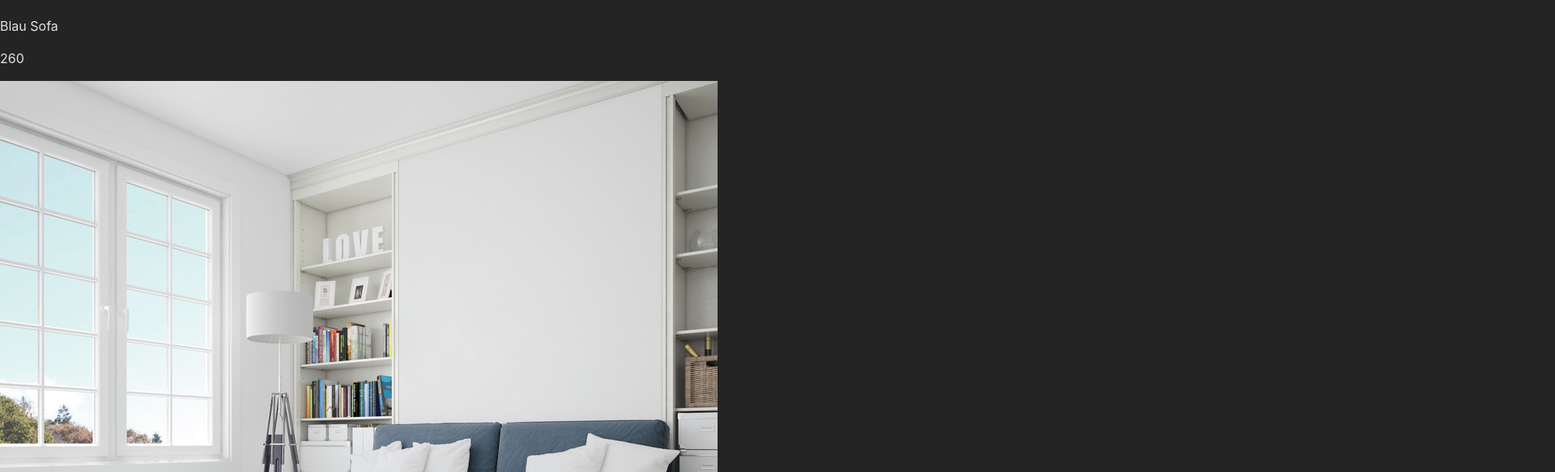
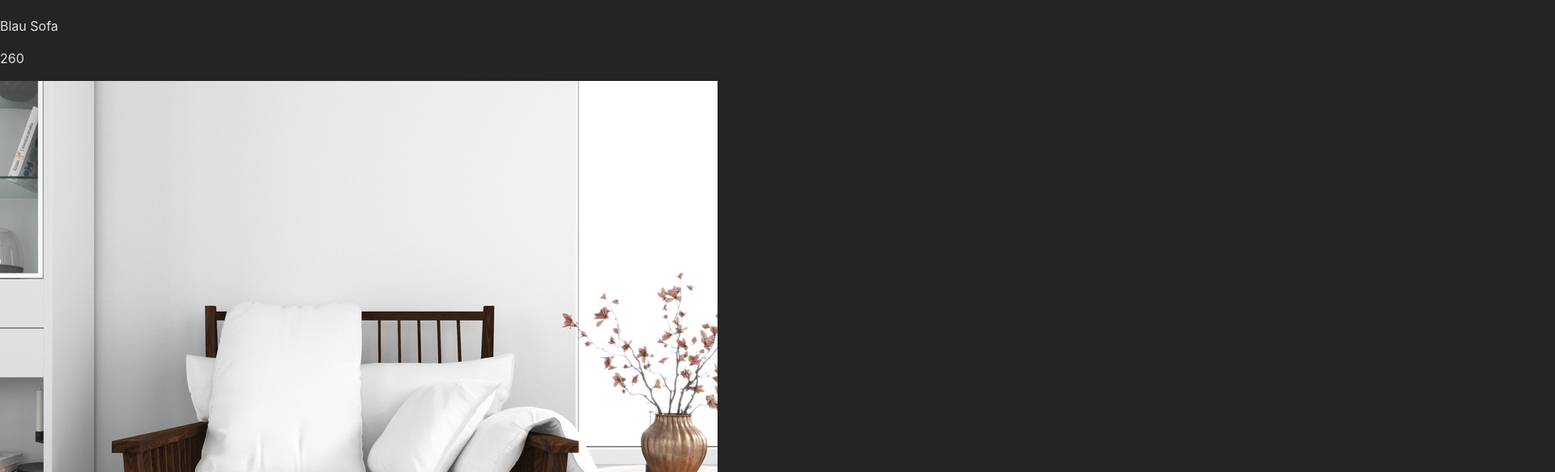
Before and after one commit to JanetAdedosu/decora, a React (Vite) app in the folder decora/: page / in a window 1280 px wide. Shown: the part 1073-1656 px from the top of the page at 81% size, 1920 px wide, since content can reach past the window. Built offline with nearby package versions, Linux system fonts and the light colour scheme.

Commit message:
change products

```diff
--- a/decora/src/data.js
+++ b/decora/src/data.js
@@ -16,7 +16,7 @@ const data = {
             name:'Blau Sofa',
             slug: 'Blau Sofa',
             category:'Living room',
-            image:"./B725C456-B472-4895-8804-BB1E57CEFA52_1_105_c.jpeg",
+            image:"./01F2F452-18D4-46F3-B5A2-9C8DE04F292E_1_105_c.jpeg",
             price: 260,
             countInStock: 7,
             brand: 'IKEA',
@@ -28,7 +28,7 @@ const data = {
             name:'Blau Sofa',
             slug: 'Blau Sofa',
             category:'Living room',
-            image:"./B725C456-B472-4895-8804-BB1E57CEFA52_1_105_c.jpeg",
+            image:"./roberto-nickson-rEJxpBskj3Q-unsplash.jpg",
             price: 260,
             countInStock: 7,
             brand: 'IKEA',
@@ -39,8 +39,8 @@ const data = {
         {
             name:'Blau Sofa',
             slug: 'Blau Sofa',
-            category:'Living room',
-            image:"./B725C456-B472-4895-8804-BB1E57CEFA52_1_105_c.jpeg",
+            category:'Kitchen section',
+            image:"./4DE8078D-A8D4-49F9-A835-3DE423CF29BF_1_105_c.jpeg",
             price: 260,
             countInStock: 7,
             brand: 'IKEA',
@@ -51,8 +51,8 @@ const data = {
         {
             name:'Blau Sofa',
             slug: 'Blau Sofa',
-            category:'Living room',
-            image:"./B725C456-B472-4895-8804-BB1E57CEFA52_1_105_c.jpeg",
+            category:'Kitchen section',
+            image:"./7935DD7D-73A2-4CDF-B775-9FCC5F6A5F9C_1_105_c.jpeg",
             price: 260,
             countInStock: 7,
             brand: 'IKEA',
@@ -63,8 +63,8 @@ const data = {
         {
             name:'Blau Sofa',
             slug: 'Blau Sofa',
-            category:'Living room',
-            image:"./B725C456-B472-4895-8804-BB1E57CEFA52_1_105_c.jpeg",
+            category:'Kichen section',
+            image:"./jason-briscoe-AQl-J19ocWE-unsplash.jpg",
             price: 260,
             countInStock: 7,
             brand: 'IKEA',
@@ -75,8 +75,8 @@ const data = {
         {
             name:'Blau Sofa',
             slug: 'Blau Sofa',
-            category:'Living room',
-            image:"./B725C456-B472-4895-8804-BB1E57CEFA52_1_105_c.jpeg",
+            category:'Bedroom section',
+            image:"./A67513CE-B995-4F7E-A5FA-14F9682377B4_1_105_c.jpeg",
             price: 260,
             countInStock: 7,
             brand: 'IKEA',
@@ -87,8 +87,8 @@ const data = {
         {
             name:'Blau Sofa',
             slug: 'Blau Sofa',
-            category:'Living room',
-            image:"./B725C456-B472-4895-8804-BB1E57CEFA52_1_105_c.jpeg",
+            category:'Bedroom section',
+            image:"./hutomo-abrianto-9ZvuWg8deho-unsplash.jpg",
             price: 260,
             countInStock: 7,
             brand: 'IKEA',
@@ -99,8 +99,8 @@ const data = {
         {
             name:'Blau Sofa',
             slug: 'Blau Sofa',
-            category:'Living room',
-            image:"./B725C456-B472-4895-8804-BB1E57CEFA52_1_105_c.jpeg",
+            category:'Bedroom section',
+            image:"./prydumano-design-QOlRGOCQaC4-unsplash.jpg",
             price: 260,
             countInStock: 7,
             brand: 'IKEA',
@@ -111,14 +111,14 @@ const data = {
         {
             name:'Blau Sofa',
             slug: 'Blau Sofa',
-            category:'Living room',
-            image:"./B725C456-B472-4895-8804-BB1E57CEFA52_1_105_c.jpeg",
+            category:'Bathroom section',
+            image:"./curology-ycEKahEaO5U-unsplash.jpg",
             price: 260,
             countInStock: 7,
             brand: 'IKEA',
             rating: 4.5,
             numReviews: 10,
-            description: 'modern day sofa'
+            description: 'modern day tiles'
         },
     ]
 }
```
